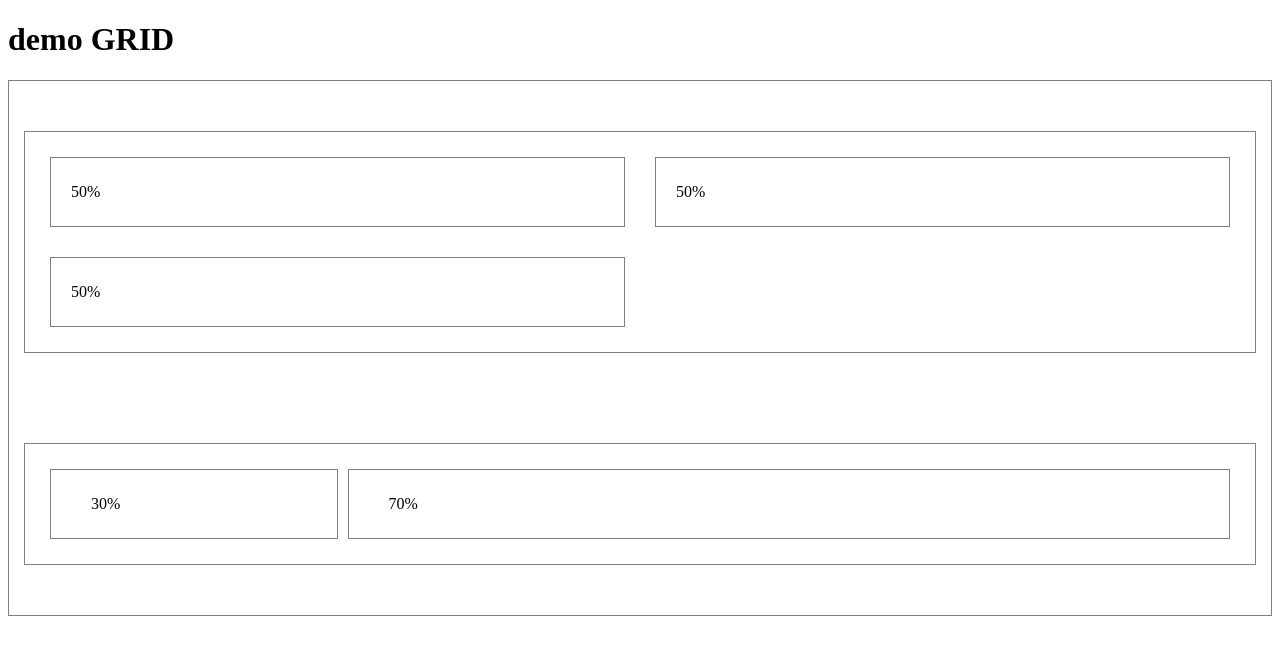
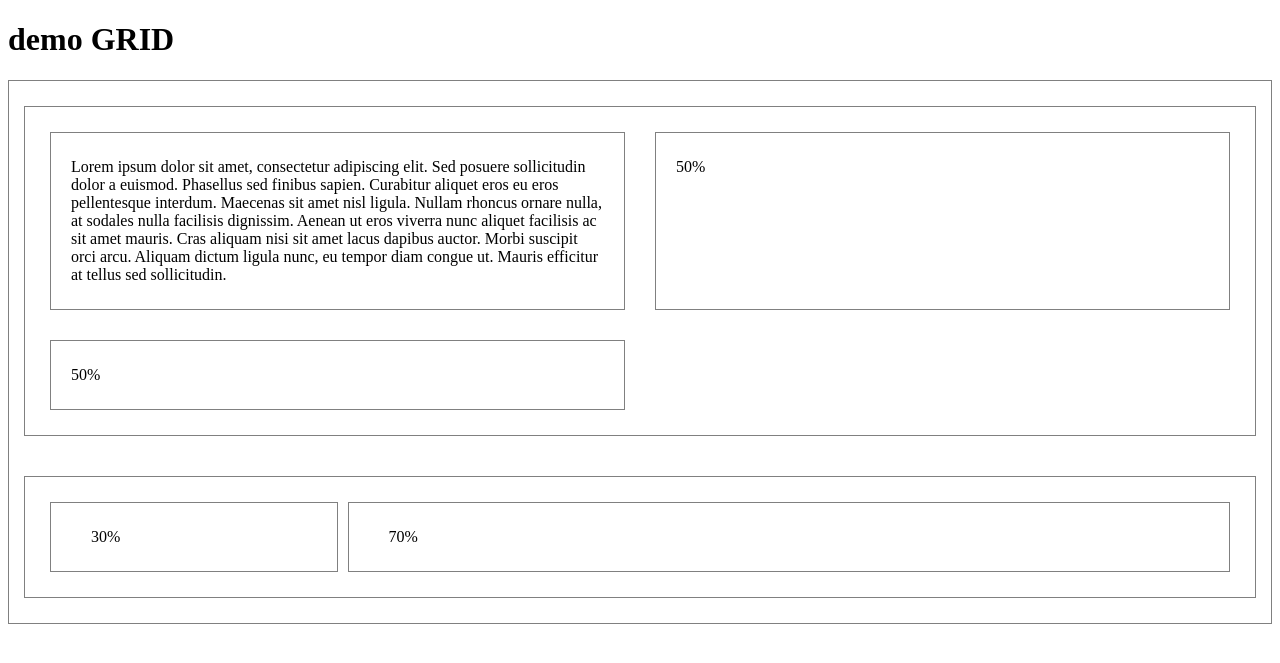
Before and after one commit to CyndelHerolt/flix-project, a PHP site: page / in a window 1280 px wide. Shown: the top 663 px of the page. Run offline with PHP 8.4, Linux system fonts and the light colour scheme.

Commit message:
feat [grid]: classes to manage grid

```diff
--- a/library-components/components/layout/layout.scss
+++ b/library-components/components/layout/layout.scss
@@ -60,15 +60,23 @@ $paddings: (
   display: grid;
   grid-template-columns: inherit;
   width: 100%;
-  margin: 25px auto;
+  margin: 0 auto;
   padding: 25px;
   grid-column: 1 / span 12;
 }
 
+.max-height {
+  height: 100%;
+}
+
 .flix-page {
   box-sizing: border-box;
-  display: flex;
-  flex-direction: column;
+  display: grid;
+  grid-template-columns: inherit;
+  width: 100%;
+  margin: 0 auto;
+  padding: 25px;
+  grid-column: 1 / span 12;
   min-height: 100vh;
 
 }
@@ -79,6 +87,12 @@ $paddings: (
     grid-column: span #{$i}; // Indique à la colonne de prendre le nombre approprié
     padding-top: 25px;
     padding-bottom: 25px;
+    height: fit-content;
+  }
+  .flix-row.max-height {
+    .flix-col-#{$i} {
+      height: auto;
+    }
   }
 }
 
--- a/library-components/css/layout/layout.css
+++ b/library-components/css/layout/layout.css
@@ -39,75 +39,130 @@
   display: grid;
   grid-template-columns: inherit;
   width: 100%;
-  margin: 25px auto;
+  margin: 0 auto;
   padding: 25px;
   grid-column: 1 / span 12; }
 
+.max-height {
+  height: 100%; }
+
 .flix-page {
   box-sizing: border-box;
-  display: flex;
-  flex-direction: column;
+  display: grid;
+  grid-template-columns: inherit;
+  width: 100%;
+  margin: 0 auto;
+  padding: 25px;
+  grid-column: 1 / span 12;
   min-height: 100vh; }
 
 .flix-col-1 {
   grid-column: span 1;
   padding-top: 25px;
-  padding-bottom: 25px; }
+  padding-bottom: 25px;
+  height: fit-content; }
+
+.flix-row.max-height .flix-col-1 {
+  height: auto; }
 
 .flix-col-2 {
   grid-column: span 2;
   padding-top: 25px;
-  padding-bottom: 25px; }
+  padding-bottom: 25px;
+  height: fit-content; }
+
+.flix-row.max-height .flix-col-2 {
+  height: auto; }
 
 .flix-col-3 {
   grid-column: span 3;
   padding-top: 25px;
-  padding-bottom: 25px; }
+  padding-bottom: 25px;
+  height: fit-content; }
+
+.flix-row.max-height .flix-col-3 {
+  height: auto; }
 
 .flix-col-4 {
   grid-column: span 4;
   padding-top: 25px;
-  padding-bottom: 25px; }
+  padding-bottom: 25px;
+  height: fit-content; }
+
+.flix-row.max-height .flix-col-4 {
+  height: auto; }
 
 .flix-col-5 {
   grid-column: span 5;
   padding-top: 25px;
-  padding-bottom: 25px; }
+  padding-bottom: 25px;
+  height: fit-content; }
+
+.flix-row.max-height .flix-col-5 {
+  height: auto; }
 
 .flix-col-6 {
   grid-column: span 6;
   padding-top: 25px;
-  padding-bottom: 25px; }
+  padding-bottom: 25px;
+  height: fit-content; }
+
+.flix-row.max-height .flix-col-6 {
+  height: auto; }
 
 .flix-col-7 {
   grid-column: span 7;
   padding-top: 25px;
-  padding-bottom: 25px; }
+  padding-bottom: 25px;
+  height: fit-content; }
+
+.flix-row.max-height .flix-col-7 {
+  height: auto; }
 
 .flix-col-8 {
   grid-column: span 8;
   padding-top: 25px;
-  padding-bottom: 25px; }
+  padding-bottom: 25px;
+  height: fit-content; }
+
+.flix-row.max-height .flix-col-8 {
+  height: auto; }
 
 .flix-col-9 {
   grid-column: span 9;
   padding-top: 25px;
-  padding-bottom: 25px; }
+  padding-bottom: 25px;
+  height: fit-content; }
+
+.flix-row.max-height .flix-col-9 {
+  height: auto; }
 
 .flix-col-10 {
   grid-column: span 10;
   padding-top: 25px;
-  padding-bottom: 25px; }
+  padding-bottom: 25px;
+  height: fit-content; }
+
+.flix-row.max-height .flix-col-10 {
+  height: auto; }
 
 .flix-col-11 {
   grid-column: span 11;
   padding-top: 25px;
-  padding-bottom: 25px; }
+  padding-bottom: 25px;
+  height: fit-content; }
+
+.flix-row.max-height .flix-col-11 {
+  height: auto; }
 
 .flix-col-12 {
   grid-column: span 12;
   padding-top: 25px;
-  padding-bottom: 25px; }
+  padding-bottom: 25px;
+  height: fit-content; }
+
+.flix-row.max-height .flix-col-12 {
+  height: auto; }
 
 .g-1 {
   grid-gap: 10px; }
--- a/library-components/index.html
+++ b/library-components/index.html
@@ -9,8 +9,8 @@
 <h1>demo GRID</h1>
 <!-- include components/layout/demo.html -->
 <div class="flix-grid g-4" style="border: 1px solid grey">
-    <div class="flix-row g-3" style="border: 1px solid grey">
-        <div class="flix-col-6 p-2" style="border: 1px solid grey">50%</div>
+    <div class="flix-row g-3 max-height" style="border: 1px solid grey">
+        <div class="flix-col-6 p-2" style="border: 1px solid grey">Lorem ipsum dolor sit amet, consectetur adipiscing elit. Sed posuere sollicitudin dolor a euismod. Phasellus sed finibus sapien. Curabitur aliquet eros eu eros pellentesque interdum. Maecenas sit amet nisl ligula. Nullam rhoncus ornare nulla, at sodales nulla facilisis dignissim. Aenean ut eros viverra nunc aliquet facilisis ac sit amet mauris. Cras aliquam nisi sit amet lacus dapibus auctor. Morbi suscipit orci arcu. Aliquam dictum ligula nunc, eu tempor diam congue ut. Mauris efficitur at tellus sed sollicitudin.</div>
         <div class="flix-col-6 p-2" style="border: 1px solid grey">50%</div>
         <div class="flix-col-6 p-2" style="border: 1px solid grey">50%</div>
     </div>
```
